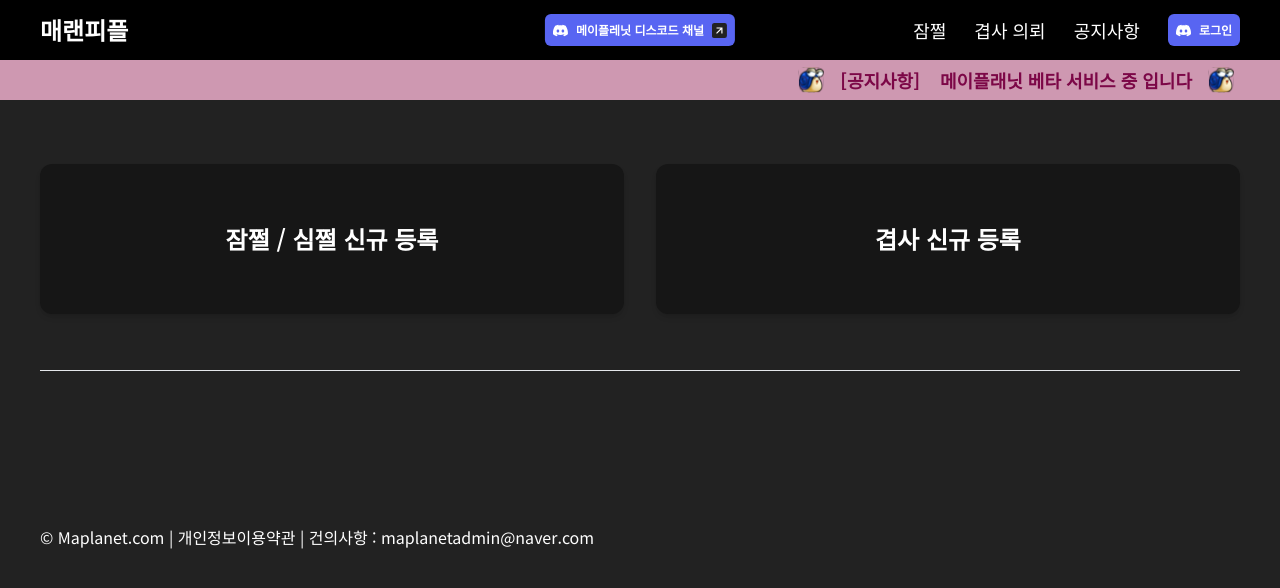
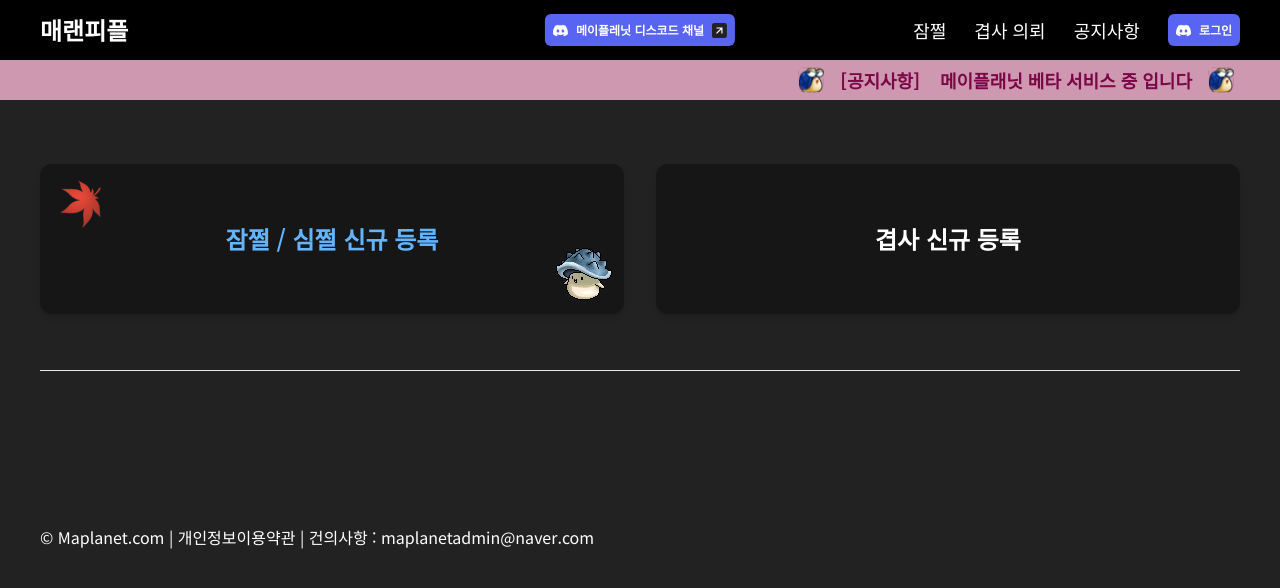
Before and after one commit to osh6006/Maplanet_Front, a Next.js app: page /write in a window 1280 px wide. Shown: the top 588 px of the page. Built offline with nearby package versions, Linux system fonts and the light colour scheme.

Commit message:
Feat : Write 페이지 Write type selector 컴포넌트

```diff
--- /dev/null
+++ b/src/app/(home)/(write)/components/helper-board-form.tsx
@@ -0,0 +1,9 @@
+'use client';
+
+interface IHelperBoardFormProps {}
+
+const HelperBoardForm: React.FunctionComponent<IHelperBoardFormProps> = () => {
+  return <form></form>;
+};
+
+export default HelperBoardForm;
--- /dev/null
+++ b/src/app/(home)/(write)/components/hunter-board-form.tsx
@@ -0,0 +1,9 @@
+'use client';
+
+interface IHunterBoardFormProps {}
+
+const HunterBoardForm: React.FunctionComponent<IHunterBoardFormProps> = (props) => {
+  return <></>;
+};
+
+export default HunterBoardForm;
--- a/src/app/(home)/(write)/components/write-type-selector.tsx
+++ b/src/app/(home)/(write)/components/write-type-selector.tsx
@@ -1,21 +1,87 @@
+'use client';
+
 import clsx from 'clsx';
-import * as React from 'react';
 
-interface IWriteTypeSelectorProps {}
+import { TWirteType } from '../write/page';
 
-const WriteTypeSelector: React.FunctionComponent<IWriteTypeSelectorProps> = (props) => {
+interface IWriteTypeSelectorProps {
+  writeType: TWirteType;
+  setWriteType: (type: TWirteType) => void;
+}
+
+const WriteTypeSelector: React.FunctionComponent<IWriteTypeSelectorProps> = ({
+  writeType,
+  setWriteType
+}) => {
   return (
     <div className='flex w-full items-center justify-between gap-x-8'>
       <div
-        className='relative flex h-[150px] flex-1 cursor-pointer items-center justify-center overflow-hidden rounded-xl bg-tableBackground px-4 text-2xl font-semibold
-      shadow-md hover:text-main
-      '>
+        onClick={() => setWriteType('helperBoard')}
+        className={clsx(
+          `group relative flex h-[150px] flex-1 cursor-pointer items-center justify-center overflow-hidden rounded-xl bg-tableBackground px-4 text-2xl font-semibold
+        shadow-md hover:text-main`,
+          writeType === 'helperBoard' ? 'text-main' : ''
+        )}>
+        <div
+          className={clsx(
+            'absolute  right-0 h-20 w-20 bg-center duration-300 ',
+            writeType === 'helperBoard'
+              ? 'bottom-0 right-0'
+              : '-bottom-20 group-hover:bottom-0 group-hover:transition-all'
+          )}
+          style={{
+            backgroundImage: `url(/images/horn-mushroom.webp)`,
+            backgroundRepeat: 'no-repeat'
+          }}
+        />
+        <div
+          className={clsx(
+            'absolute left-0 h-20 w-20 bg-center duration-300 ',
+            writeType === 'helperBoard'
+              ? ' top-0'
+              : '-top-20 group-hover:top-0 group-hover:transition-all'
+          )}
+          style={{
+            backgroundImage: `url(/images/maple.webp)`,
+            backgroundRepeat: 'no-repeat'
+          }}
+        />
         잠쩔 / 심쩔 신규 등록
       </div>
+
+      {/*  */}
+
       <div
+        onClick={() => setWriteType('hunterBoard')}
         className={clsx(
-          'relative flex h-[150px] flex-1 cursor-pointer items-center justify-center overflow-hidden rounded-xl bg-tableBackground px-4 text-2xl font-semibold shadow-md'
+          `group relative flex h-[150px] flex-1 cursor-pointer items-center justify-center overflow-hidden rounded-xl bg-tableBackground px-4 text-2xl font-semibold
+        shadow-md hover:text-main`,
+          writeType === 'hunterBoard' ? 'text-main' : ''
         )}>
+        <div
+          className={clsx(
+            'absolute right-0 h-20 w-20 bg-center',
+            writeType === 'hunterBoard'
+              ? 'bottom-0 right-0'
+              : '-bottom-20 duration-300 group-hover:bottom-0 group-hover:transition-all'
+          )}
+          style={{
+            backgroundImage: `url(/images/horn-mushroom.webp)`,
+            backgroundRepeat: 'no-repeat'
+          }}
+        />
+        <div
+          className={clsx(
+            'absolute left-0 h-20 w-20 bg-center duration-300 ',
+            writeType === 'hunterBoard'
+              ? ' top-0'
+              : '-top-20 group-hover:top-0 group-hover:transition-all'
+          )}
+          style={{
+            backgroundImage: `url(/images/maple.webp)`,
+            backgroundRepeat: 'no-repeat'
+          }}
+        />
         겹사 신규 등록
       </div>
     </div>
--- a/src/app/(home)/(write)/write/page.tsx
+++ b/src/app/(home)/(write)/write/page.tsx
@@ -4,16 +4,22 @@ import Inner from '@/components/ui/inner';
 import WriteTypeSelector from '../components/write-type-selector';
 import { useState } from 'react';
 
+export type TWirteType = 'helperBoard' | 'hunterBoard';
+
 interface IWriteProps {}
 
 const Write: React.FunctionComponent<IWriteProps> = ({}) => {
-  const [] = useState();
+  const [writeType, setWriteType] = useState<TWirteType>('helperBoard');
+
+  const handleWriteType = (type: TWirteType) => {
+    setWriteType(type);
+  };
 
   return (
     <main className='w-full py-12'>
       <Inner>
         <div className='mt-4'>
-          <WriteTypeSelector />
+          <WriteTypeSelector writeType={writeType} setWriteType={handleWriteType} />
         </div>
         <hr className='my-14' />
       </Inner>
--- a/src/app/(home)/testcomp/page.tsx
+++ b/src/app/(home)/testcomp/page.tsx
@@ -347,22 +347,6 @@ const TestCompPage: React.FunctionComponent<any> = ({}) => {
             test
           </Button>
         </form>
-
-        <PostCard
-          type='잠쩔'
-          date='2024-04-12'
-          title='1시간당 메소 150만에 4시간 해드립니다.'
-          meso='100,000,000'
-          subjob='스피어 맨'
-          map='죽은 나무의 숲 4'
-          time='4시간'
-          nickName='축지법 아저씨'
-          manner={44}
-          unManner={2}
-          view={20}
-          avatarUrl=''
-          completed={false}
-        />
       </Inner>
     </div>
   );
```
